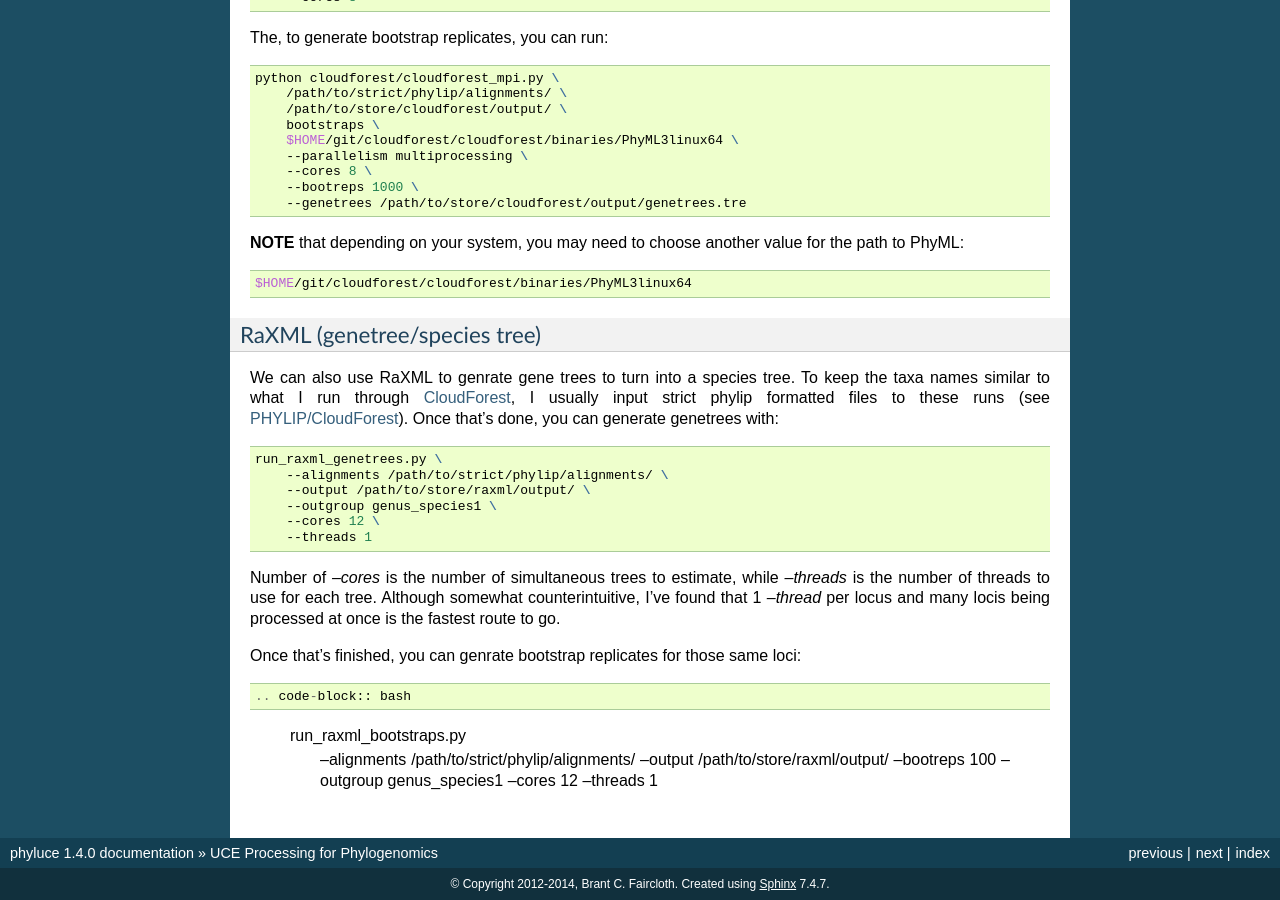
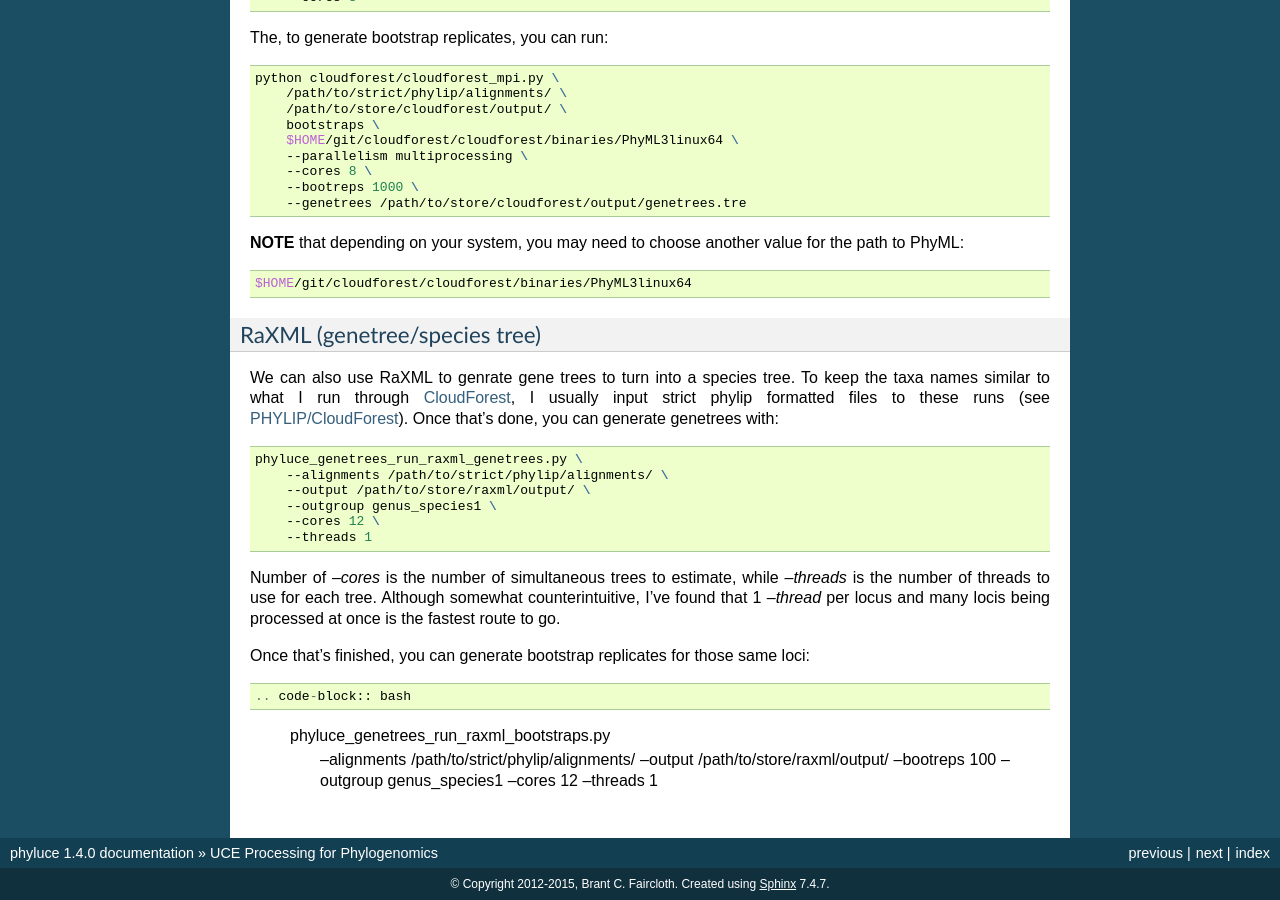
Before and after one commit to faircloth-lab/phyluce, a Sphinx documentation site: the page built from docs/uce-processing.rst, in a window 1280 px wide and 900 px high, scrolled down 17347 px. Built offline with Sphinx 7.4.7, drawn with Linux system fonts in a browser that asks for light colours; some of the changed text lies outside the part shown.

Commit message:
update docs

```diff
--- a/docs/conf.py
+++ b/docs/conf.py
@@ -41,7 +41,7 @@ master_doc = 'index'
 
 # General information about the project.
 project = u'phyluce'
-copyright = u'2012-2014, Brant C. Faircloth'
+copyright = u'2012-2015, Brant C. Faircloth'
 
 # The version info for the project you're documenting, acts as replacement for
 # |version| and |release|, also used in various other places throughout the
--- a/docs/uce-processing.rst
+++ b/docs/uce-processing.rst
@@ -86,7 +86,7 @@ To identify which of your assembled contigs are UCE contigs, run:
     # make a directory for log files
     mkdir log
     # match contigs to probes
-    match_contigs_to_probes.py \
+    phyluce_assembly_match_contigs_to_probes.py \
         --contigs /path/to/assembly/contigs/ \
         --probes uce-5k-probes.fasta \
         --output /path/to/uce/output \
@@ -363,7 +363,7 @@ matrix configuration file from this taxon-configuration file, run:
     mkdir /path/to/uce/taxon-set1/
 
     # create the data matrix configuration file
-    get_match_counts.py \
+    phyluce_assembly_get_match_counts.py \
         --locus-db /path/to/uce/output/probes.matches.sqlite \
         --taxon-list-config datasets.conf \
         --taxon-group 'dataset1' \
@@ -455,7 +455,7 @@ incomplete dataset using the following:
 .. code-block:: bash
 
     # create the data matrix configuration file
-    get_match_counts.py \
+    phyluce_assembly_get_match_counts.py \
         --locus-db /path/to/uce/output/probes.matches.sqlite \
         --taxon-list-config datasets.conf \
         --taxon-group 'dataset1' \
@@ -500,7 +500,7 @@ the data matrix configuration files:
 .. code-block:: bash
 
     # create the data matrix configuration file
-    get_match_counts.py \
+    phyluce_assembly_get_match_counts.py \
         --locus-db /path/to/uce/output/probes.matches.sqlite \
         --taxon-list-config datasets.conf \
         --taxon-group 'dataset2' \
@@ -549,7 +549,7 @@ Then, you need to pass ``get_match_counts.py`` the location of both **your**
 .. code-block:: bash
 
     # create the data matrix configuration file
-    get_match_counts.py \
+    phyluce_assembly_get_match_counts.py \
         --locus-db /path/to/uce/output/probes.matches.sqlite \
         --taxon-list-config datasets.conf \
         --taxon-group 'dataset3' \
@@ -585,7 +585,7 @@ configuration file, run:
 
 .. code-block:: bash
 
-    get_fastas_from_match_counts.py \
+    phyluce_assembly_get_fastas_from_match_counts.py \
         --contigs /path/to/assembly/contigs/ \
         --locus-db /path/to/uce/output/probes.matches.sqlite \
         --match-count-output /path/to/uce/taxon-set1/dataset1.conf \
@@ -600,7 +600,7 @@ data matrix configuration file, run:
 
 .. code-block:: bash
 
-    get_fastas_from_match_counts.py \
+    phyluce_assembly_get_fastas_from_match_counts.py \
         --contigs /path/to/assembly/contigs/ \
         --locus-db /path/to/uce/output/probes.matches.sqlite \
         --match-count-output /path/to/uce/taxon-set/dataset1.conf \
@@ -623,7 +623,7 @@ that includes exeternal data sources, run:
 
 .. code-block:: bash
 
-    get_fastas_from_match_counts.py \
+    phyluce_assembly_get_fastas_from_match_counts.py \
         --contigs /path/to/assembly/contigs/ \
         --locus-db /path/to/uce/output/probes.matches.sqlite \
         --match-count-output /path/to/uce/taxon-set1/dataset1.conf \
@@ -665,7 +665,7 @@ To align the loci, by taxon, in the FASTA file you just created, run:
 
 .. code-block:: bash
 
-    seqcap_align_2.py \
+    phyluce_align_seqcap_align.py \
         --fasta /path/to/uce/taxon-set1/dataset1.fasta \
         --output /path/to/uce/taxon-set1/mafft-nexus/ \
         --taxa 3 \
@@ -688,7 +688,7 @@ alignments by running:
 
 .. code-block:: bash
 
-    get_align_summary_data.py \
+    phyluce_align_get_align_summary_data.py \
         --alignments /path/to/uce/taxon-set1/mafft-nexus/ \
         --cores 12
 
@@ -758,7 +758,7 @@ this, run:
 
  .. code-block:: bash
 
-    remove_locus_name_from_nexus_lines.py \
+    phyluce_align_remove_locus_name_from_nexus_lines.py \
         --alignments /path/to/uce/taxon-set1/mafft-nexus/ \
         --output /path/to/uce/taxon-set1/mafft-nexus-clean/ \
         --taxa 3
@@ -776,7 +776,7 @@ not contain data across all taxa:
 
 .. code-block:: bash
 
-    seqcap_align_2.py \
+    phyluce_align_seqcap_align.py \
         --fasta /path/to/uce/taxon-set2/dataset2.fasta \
         --output /path/to/uce/taxon-set2/mafft-nexus/ \
         --taxa 34 \
@@ -793,7 +793,7 @@ alignments by running:
 
 .. code-block:: bash
 
-    get_align_summary_data.py \
+    phyluce_align_get_align_summary_data.py \
         --alignments /path/to/uce/taxon-set1/mafft-nexus/ \
         --cores 12
 
@@ -866,7 +866,7 @@ following, while inputting the set of alignments just generated using:
 .. code-block:: bash
 
     # the integer following --taxa is the number of TOTAL taxa
-    get_only_loci_with_min_taxa.py \
+    phyluce_align_get_only_loci_with_min_taxa.py \
         --alignments /path/to/uce/taxon-set1/mafft-nexus/ \
         --taxa 34 \
         --percent 0.75 \
@@ -905,7 +905,7 @@ about files having unequal numbers of taxa. To do this, run:
 
 .. code-block:: bash
 
-    add_missing_data_designators.py \
+    phyluce_align_add_missing_data_designators.py \
         --alignments /path/to/uce/taxon-set1/mafft-nexus-min-25-taxa \
         --output /path/to/uce/taxon-set1/mafft-nexus-min-25-taxa \
         --match-count-output /path/to/uce/taxon-set/dataset1.conf \
@@ -935,7 +935,7 @@ processing step up on a multicore machine with the ``--cores`` option:
 
 .. code-block:: bash
 
-    convert_one_align_to_another.py \
+    phyluce_align_convert_one_align_to_another.py \
         --alignments /path/to/uce/taxon-set1/mafft-nexus \
         --output /path/to/uce/taxon-set1/mafft-fasta \
         --input-format nexus \
@@ -961,7 +961,7 @@ above command slightly to add ``--shorten-names``:
 
 .. code-block:: bash
 
-    convert_one_align_to_another.py \
+    phyluce_align_convert_one_align_to_another.py \
         --alignments /path/to/uce/taxon-set1/mafft-nexus \
         --output /path/to/uce/taxon-set1/mafft-fasta-shortnames \
         --input-format nexus \
@@ -980,7 +980,7 @@ accomplish that using:
 
 .. code-block:: bash
 
-    filter_alignments.py \
+    phyluce_align_filter_alignments.py \
         --alignments /path/to/uce/taxon-set1/mafft-nexus \
         --output /path/to/a/new/directory \
         --input-format nexus \
@@ -1002,7 +1002,7 @@ fasta results:
 
 .. code-block:: bash
 
-    extract_taxon_data_from_alignments.py \
+    phyluce_align_extract_taxon_fasta_from_alignments.py \
         --alignments /path/to/uce/taxon-set1/mafft-nexus \
         --taxon genus_species1 \
         --output /path/to/output/file.fasta
@@ -1028,7 +1028,7 @@ phylip file from run:
 
 .. code-block:: bash
 
-    format_nexus_files_for_raxml.py \
+    phyluce_align_format_nexus_files_for_raxml.py \
         --alignments /path/to/uce/taxon-set1/mafft-nexus \
         --output /path/to/uce/taxon-set1/mafft-raxml
 
@@ -1046,7 +1046,7 @@ was discussed above, and is simple a matter of:
 
 .. code-block:: bash
 
-    convert_one_align_to_another.py \
+    phyluce_align_convert_one_align_to_another.py \
         --alignments /path/to/uce/taxon-set1/mafft-nexus \
         --output /path/to/uce/taxon-set1/mafft-phylip-shortnames \
         --input-format nexus \
@@ -1090,7 +1090,7 @@ dataset (and computer), this may take some time.  Once this is done:
 
 .. code-block:: bash
 
-    split_models_from_genetrees.py \
+    phyluce_genetrees_split_models_from_genetrees.py \
         --genetrees /path/to/cloudforest/output/genetrees.tre \
         --output /path/to/output_models.txt
 
@@ -1099,7 +1099,7 @@ the path of the models file created above (output_models.txt) on line 3:
 
 .. code-block:: bash
 
-    format_nexus_files_for_mrbayes.py \
+    phyluce_align_format_nexus_files_for_mrbayes.py \
         --alignments /path/to/input/nexus/ \
         --models /path/to/output_models.txt \
         --output /path/to/output/mrbayes.nexus \
@@ -1112,7 +1112,7 @@ overparamterize), then you can run:
 
 .. code-block:: bash
 
-    python phyluce/bin/align/format_nexus_files_for_mrbayes.py \
+    phyluce_align_format_nexus_files_for_mrbayes.py \
         /path/to/input/nexus/ \
         /path/to/output_models.txt \
         /path/to/output/mrbayes.nexus \
@@ -1176,7 +1176,7 @@ that's done, you can generate genetrees with:
 
 .. code-block:: bash
 
-    run_raxml_genetrees.py \
+    phyluce_genetrees_run_raxml_genetrees.py \
         --alignments /path/to/strict/phylip/alignments/ \
         --output /path/to/store/raxml/output/ \
         --outgroup genus_species1 \
@@ -1188,11 +1188,11 @@ Number of `--cores` is the number of simultaneous trees to estimate, while
 counterintuitive, I've found that 1 `--thread` per locus and many locis being
 processed at once is the fastest route to go.
 
-Once that's finished, you can genrate bootstrap replicates for those same loci::
+Once that's finished, you can generate bootstrap replicates for those same loci::
 
 .. code-block:: bash
 
-    run_raxml_bootstraps.py \
+    phyluce_genetrees_run_raxml_bootstraps.py \
         --alignments /path/to/strict/phylip/alignments/ \
         --output /path/to/store/raxml/output/ \
         --bootreps 100 \
```
Also changed, not shown: docs/assembly.rst (+6 -6 lines).
